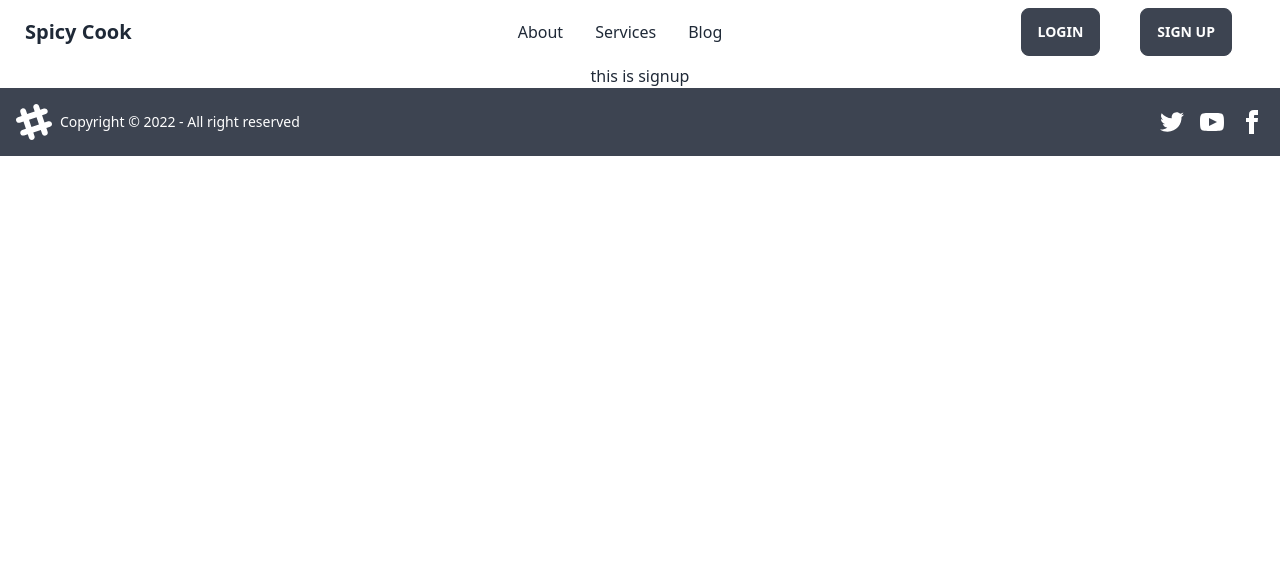
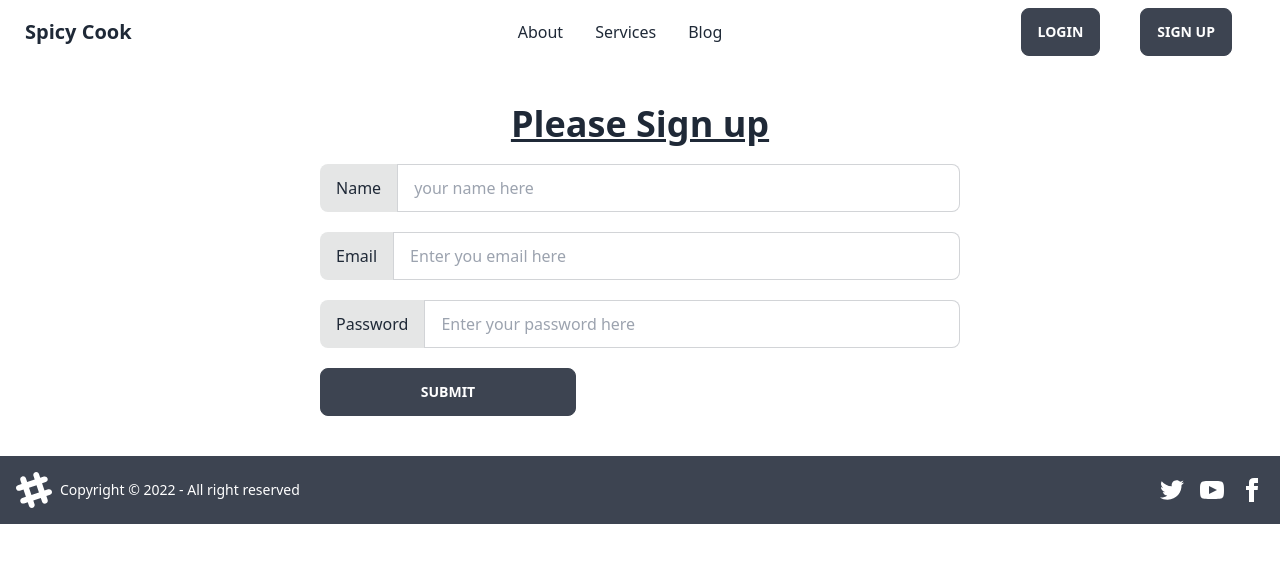
Before and after one commit to srabon0/spicy-cook, a React (Create React App) app: page /signup in a window 1280 px wide. Shown: the top 562 px of the page. Built offline with nearby package versions, Linux system fonts and the light colour scheme.

Commit message:
sign up created

```diff
--- a/src/App.css
+++ b/src/App.css
@@ -1,6 +1,4 @@
-.App {
-  text-align: center;
-}
+
 
 .App-logo {
   height: 40vmin;
--- a/src/Components/Login/Login.js
+++ b/src/Components/Login/Login.js
@@ -1,11 +1,70 @@
-import React from 'react';
+import React from "react";
 
 const Login = () => {
-    return (
-        <div>
-            this is login
+  return (
+    <div>
+
+      <div className="cotainer mx-32 mt-5" >
+      <h1 className="text-slate-900 text-3xl mb-10">Login</h1>
+      <form className="md:w-2/5 w-full">
+        <div class="mb-6">
+          <label
+            for="email"
+            class="block mb-2 text-sm font-medium text-gray-900 dark:text-gray-300"
+          >
+            Your email
+          </label>
+          <input
+            type="email"
+            id="email"
+            class="bg-gray-50 border border-gray-300 text-gray-900 text-sm rounded-lg focus:ring-blue-500 focus:border-blue-500 block w-full p-2.5 dark:bg-gray-700 dark:border-gray-600 dark:placeholder-gray-400 dark:text-white dark:focus:ring-blue-500 dark:focus:border-blue-500"
+            placeholder="name@flowbite.com"
+            required
+          />
         </div>
-    );
+        <div class="mb-6">
+          <label
+            for="password"
+            class="block mb-2 text-sm font-medium text-gray-900 dark:text-gray-300"
+          >
+            Your password
+          </label>
+          <input
+            type="password"
+            id="password"
+            class="bg-gray-50 border border-gray-300 text-gray-900 text-sm rounded-lg focus:ring-blue-500 focus:border-blue-500 block w-full p-2.5 dark:bg-gray-700 dark:border-gray-600 dark:placeholder-gray-400 dark:text-white dark:focus:ring-blue-500 dark:focus:border-blue-500"
+            required
+          />
+        </div>
+        <div class="flex items-start mb-6">
+          <div class="flex items-center h-5">
+            <input
+              id="remember"
+              aria-describedby="remember"
+              type="checkbox"
+              class="w-4 h-4 bg-gray-50 rounded border border-gray-300 focus:ring-3 focus:ring-blue-300 dark:bg-gray-700 dark:border-gray-600 dark:focus:ring-blue-600 dark:ring-offset-gray-800"
+              required
+            />
+          </div>
+          <div class="ml-3 text-sm">
+            <label
+              for="remember"
+              class="font-medium text-gray-900 dark:text-gray-300"
+            >
+              Remember me
+            </label>
+          </div>
+        </div>
+        <button
+          type="submit"
+          class="text-white bg-blue-700 hover:bg-blue-800 focus:ring-4 focus:outline-none focus:ring-blue-300 font-medium rounded-lg text-sm w-full sm:w-auto px-5 py-2.5 text-center dark:bg-blue-600 dark:hover:bg-blue-700 dark:focus:ring-blue-800"
+        >
+          Submit
+        </button>
+      </form>
+      </div>
+    </div>
+  );
 };
 
 export default Login;
--- a/src/Components/Signup/Signup.js
+++ b/src/Components/Signup/Signup.js
@@ -1,11 +1,46 @@
-import React from 'react';
+import React from "react";
 
 const Signup = () => {
-    return (
-        <div>
-            this is signup
+  return (
+    <div className="container my-10">
+      <h1 className="text-4xl text-center mb-5 font-semibold underline">Please Sign up</h1>
+      <form className="w-2/4 mx-auto">
+        <div class="form-control mb-5">
+
+          <label class="input-group">
+            <span>Name</span>
+            <input
+              type="text"
+              placeholder="your name here"
+              class="input input-bordered w-full"
+            />
+          </label>
         </div>
-    );
+        <div class="form-control mb-5">
+          <label class="input-group">
+            <span>Email</span>
+            <input
+              type="text"
+              placeholder="Enter you email here"
+              class="input input-bordered w-full"
+            />
+          </label>
+        </div>
+        <div class="form-control mb-5">
+          <label class="input-group">
+            <span>Password</span>
+            <input
+              type="passwprd"
+              placeholder="Enter your password here"
+              class="input input-bordered w-full"
+            />
+          </label>
+        </div>
+
+        <button class="btn sm:btn-sm md:btn-md btn-wide">Submit</button>
+      </form>
+    </div>
+  );
 };
 
 export default Signup;
```
